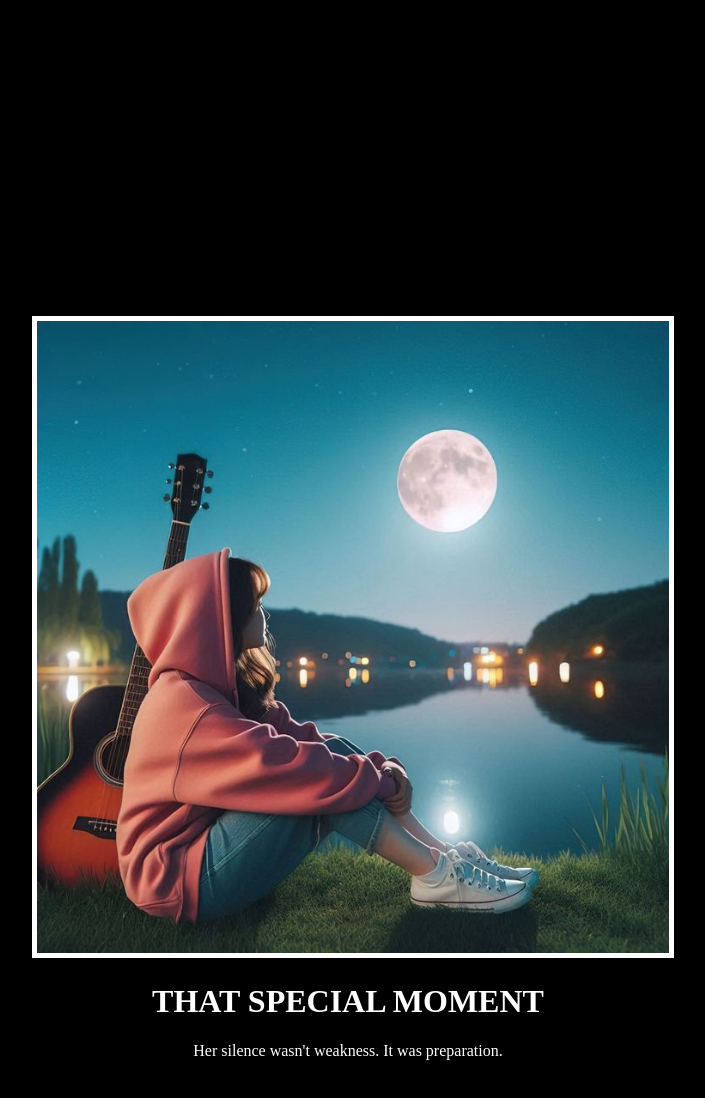
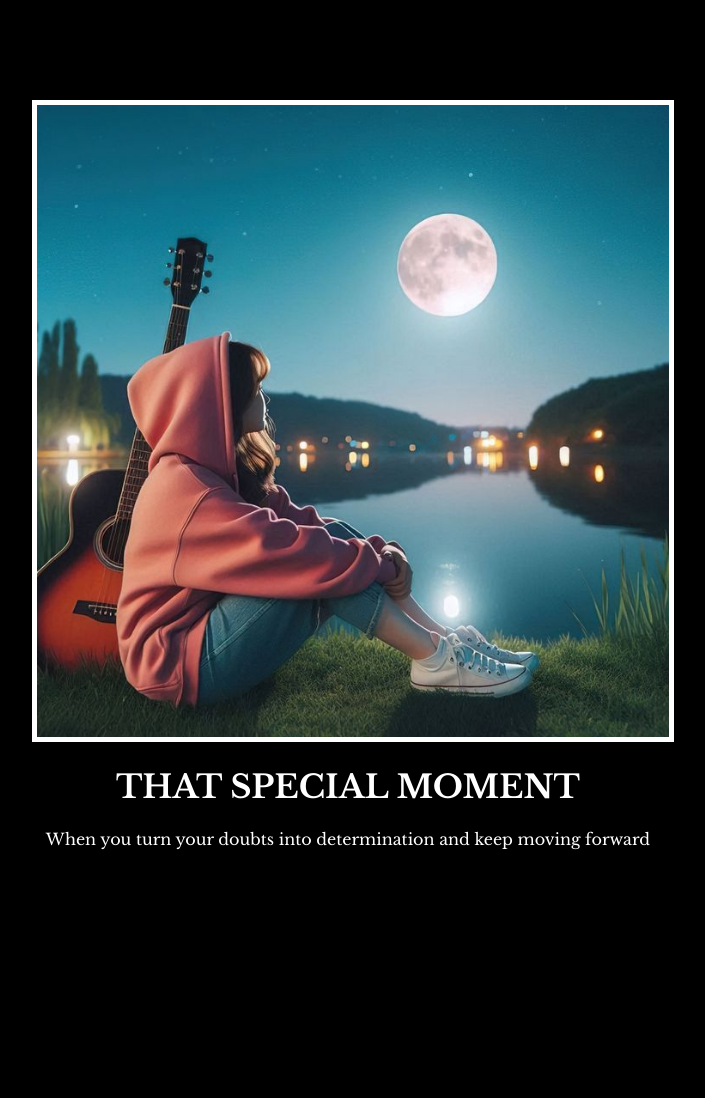
Before and after one commit to dumgyan/Motivational-Post-Website, a plain HTML site: page index.html in a window 1280 px wide. Shown: the whole page, without its empty margins (292-997 px from the left). After the commit the page ends 865 px from the top, so only its background shows below. Drawn offline with nearby package versions, Linux system fonts and the light colour scheme.

Commit message:
Edit index.html and style.css

```diff
--- a/index.html
+++ b/index.html
@@ -30,7 +30,7 @@ But it must have the following features:
   <div class="container">
     <img src="assets/images/silence.jpg" alt="Motivational Image">
     <h1>that special moment</h1>
-    <p>Her silence wasn't weakness. It was preparation.</p>
+    <p>When you turn your doubts into determination and keep moving forward</p>
   </div>
 
 </body>
--- a/style.css
+++ b/style.css
@@ -1,5 +1,4 @@
 body {
-    color: white;
     background-color: black;
 }
 /* .libre-baskerville-regular {
@@ -9,8 +8,12 @@ body {
   } */
 .container {
     width: 50%;
-    margin: 25%;
+    margin-left: 25%;
+    margin-top: 100px;
+    color: white;
     text-align: center;
+    font-family: "Libre Baskerville", serif;
+
 }
 
 img {
```
